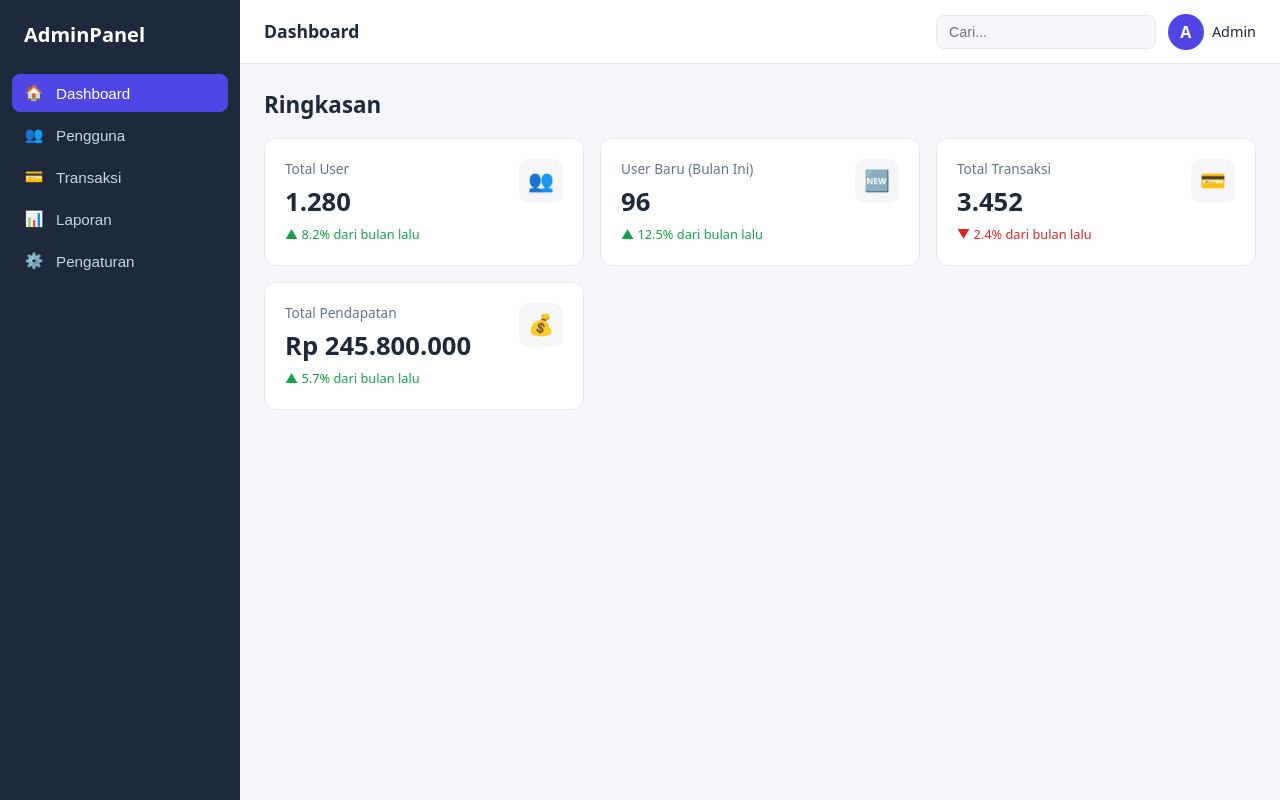
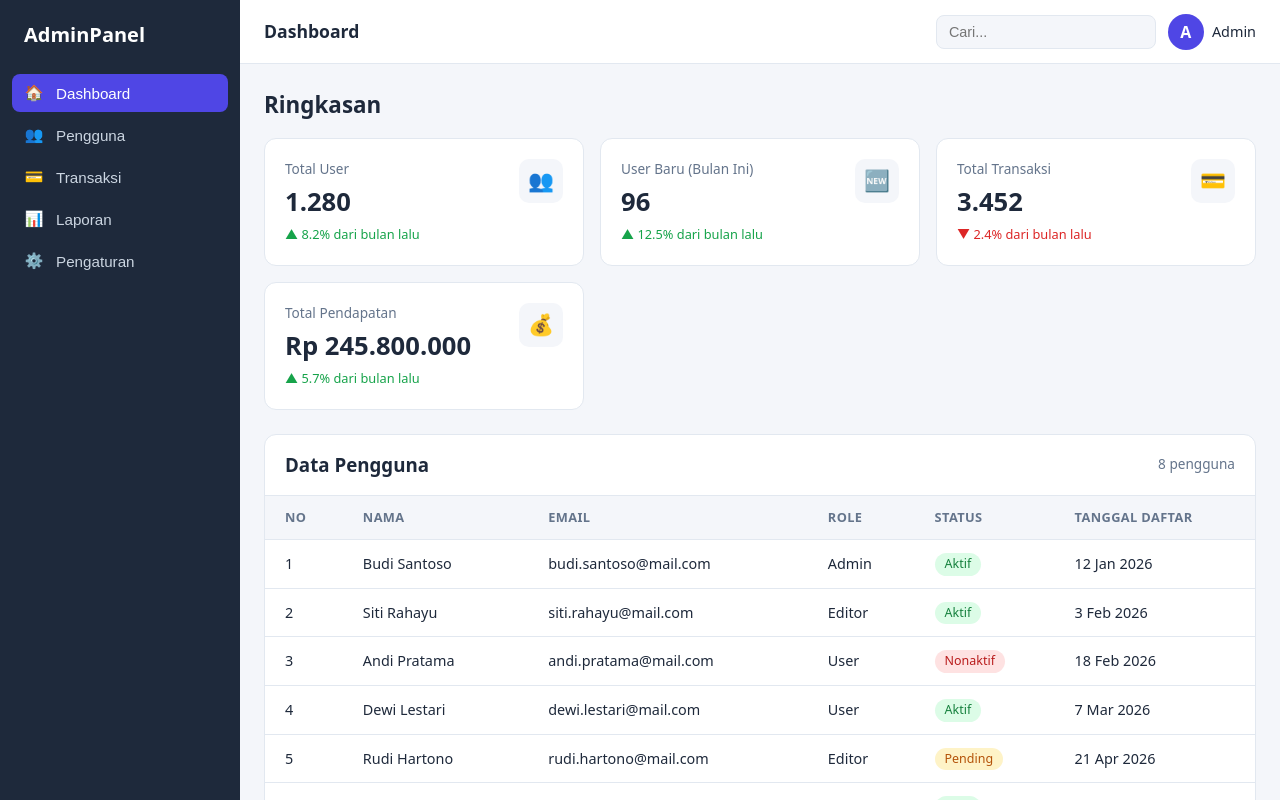
Before and after one commit to rizkilabs/admin-dashboard, a React (Vite) app: page / in a window 1280 px wide. Shown: the top 800 px of the page. Built offline with nearby package versions, Linux system fonts and the light colour scheme.

Commit message:
feat: tambah tabel data pengguna dengan data dummy

```diff
--- /dev/null
+++ b/src/components/UsersTable.css
@@ -0,0 +1,83 @@
+.table-card {
+  background: var(--surface);
+  border: 1px solid var(--border);
+  border-radius: 12px;
+  margin-top: 24px;
+  overflow: hidden;
+}
+
+.table-header {
+  display: flex;
+  justify-content: space-between;
+  align-items: center;
+  padding: 16px 20px;
+  border-bottom: 1px solid var(--border);
+}
+
+.table-count {
+  font-size: 0.85rem;
+  color: var(--text-muted);
+}
+
+/* container ini yang scroll, bukan halaman */
+.table-wrapper {
+  overflow-x: auto;
+}
+
+.users-table {
+  width: 100%;
+  border-collapse: collapse;
+  font-size: 0.9rem;
+  min-width: 640px;
+}
+
+.users-table th,
+.users-table td {
+  padding: 12px 20px;
+  text-align: left;
+  white-space: nowrap;
+}
+
+.users-table th {
+  background: var(--bg);
+  color: var(--text-muted);
+  font-size: 0.8rem;
+  font-weight: 600;
+  text-transform: uppercase;
+  letter-spacing: 0.03em;
+}
+
+.users-table tbody tr {
+  border-top: 1px solid var(--border);
+}
+
+.users-table tbody tr:hover {
+  background: var(--bg);
+}
+
+.cell-name {
+  font-weight: 500;
+}
+
+.badge {
+  display: inline-block;
+  padding: 2px 10px;
+  border-radius: 999px;
+  font-size: 0.78rem;
+  font-weight: 500;
+}
+
+.badge-aktif {
+  background: #dcfce7;
+  color: #15803d;
+}
+
+.badge-nonaktif {
+  background: #fee2e2;
+  color: #b91c1c;
+}
+
+.badge-pending {
+  background: #fef3c7;
+  color: #b45309;
+}
--- /dev/null
+++ b/src/components/UsersTable.jsx
@@ -0,0 +1,53 @@
+import "./UsersTable.css";
+
+function formatDate(dateString) {
+  return new Date(dateString).toLocaleDateString("id-ID", {
+    day: "numeric",
+    month: "short",
+    year: "numeric",
+  });
+}
+
+function UsersTable({ users }) {
+  return (
+    <div className="table-card">
+      <div className="table-header">
+        <h3>Data Pengguna</h3>
+        <span className="table-count">{users.length} pengguna</span>
+      </div>
+
+      <div className="table-wrapper">
+        <table className="users-table">
+          <thead>
+            <tr>
+              <th>No</th>
+              <th>Nama</th>
+              <th>Email</th>
+              <th>Role</th>
+              <th>Status</th>
+              <th>Tanggal Daftar</th>
+            </tr>
+          </thead>
+          <tbody>
+            {users.map((user, index) => (
+              <tr key={user.id}>
+                <td>{index + 1}</td>
+                <td className="cell-name">{user.name}</td>
+                <td>{user.email}</td>
+                <td>{user.role}</td>
+                <td>
+                  <span className={`badge badge-${user.status.toLowerCase()}`}>
+                    {user.status}
+                  </span>
+                </td>
+                <td>{formatDate(user.joinedAt)}</td>
+              </tr>
+            ))}
+          </tbody>
+        </table>
+      </div>
+    </div>
+  );
+}
+
+export default UsersTable;
--- /dev/null
+++ b/src/data/users.js
@@ -0,0 +1,66 @@
+export const users = [
+  {
+    id: 1,
+    name: "Budi Santoso",
+    email: "budi.santoso@mail.com",
+    role: "Admin",
+    status: "Aktif",
+    joinedAt: "2026-01-12",
+  },
+  {
+    id: 2,
+    name: "Siti Rahayu",
+    email: "siti.rahayu@mail.com",
+    role: "Editor",
+    status: "Aktif",
+    joinedAt: "2026-02-03",
+  },
+  {
+    id: 3,
+    name: "Andi Pratama",
+    email: "andi.pratama@mail.com",
+    role: "User",
+    status: "Nonaktif",
+    joinedAt: "2026-02-18",
+  },
+  {
+    id: 4,
+    name: "Dewi Lestari",
+    email: "dewi.lestari@mail.com",
+    role: "User",
+    status: "Aktif",
+    joinedAt: "2026-03-07",
+  },
+  {
+    id: 5,
+    name: "Rudi Hartono",
+    email: "rudi.hartono@mail.com",
+    role: "Editor",
+    status: "Pending",
+    joinedAt: "2026-04-21",
+  },
+  {
+    id: 6,
+    name: "Maya Anggraini",
+    email: "maya.anggraini@mail.com",
+    role: "User",
+    status: "Aktif",
+    joinedAt: "2026-05-30",
+  },
+  {
+    id: 7,
+    name: "Fajar Nugroho",
+    email: "fajar.nugroho@mail.com",
+    role: "User",
+    status: "Nonaktif",
+    joinedAt: "2026-06-14",
+  },
+  {
+    id: 8,
+    name: "Lina Marlina",
+    email: "lina.marlina@mail.com",
+    role: "User",
+    status: "Aktif",
+    joinedAt: "2026-08-02",
+  },
+];
--- a/src/pages/Dashboard.jsx
+++ b/src/pages/Dashboard.jsx
@@ -1,5 +1,7 @@
 import StatCard from "../components/StatCard";
+import UsersTable from "../components/UsersTable";
 import { stats } from "../data/stats";
+import { users } from "../data/users";
 import "./Dashboard.css";
 
 function Dashboard() {
@@ -12,6 +14,8 @@ function Dashboard() {
           <StatCard key={item.id} {...item} />
         ))}
       </div>
+
+      <UsersTable users={users} />
     </section>
   );
 }
```
